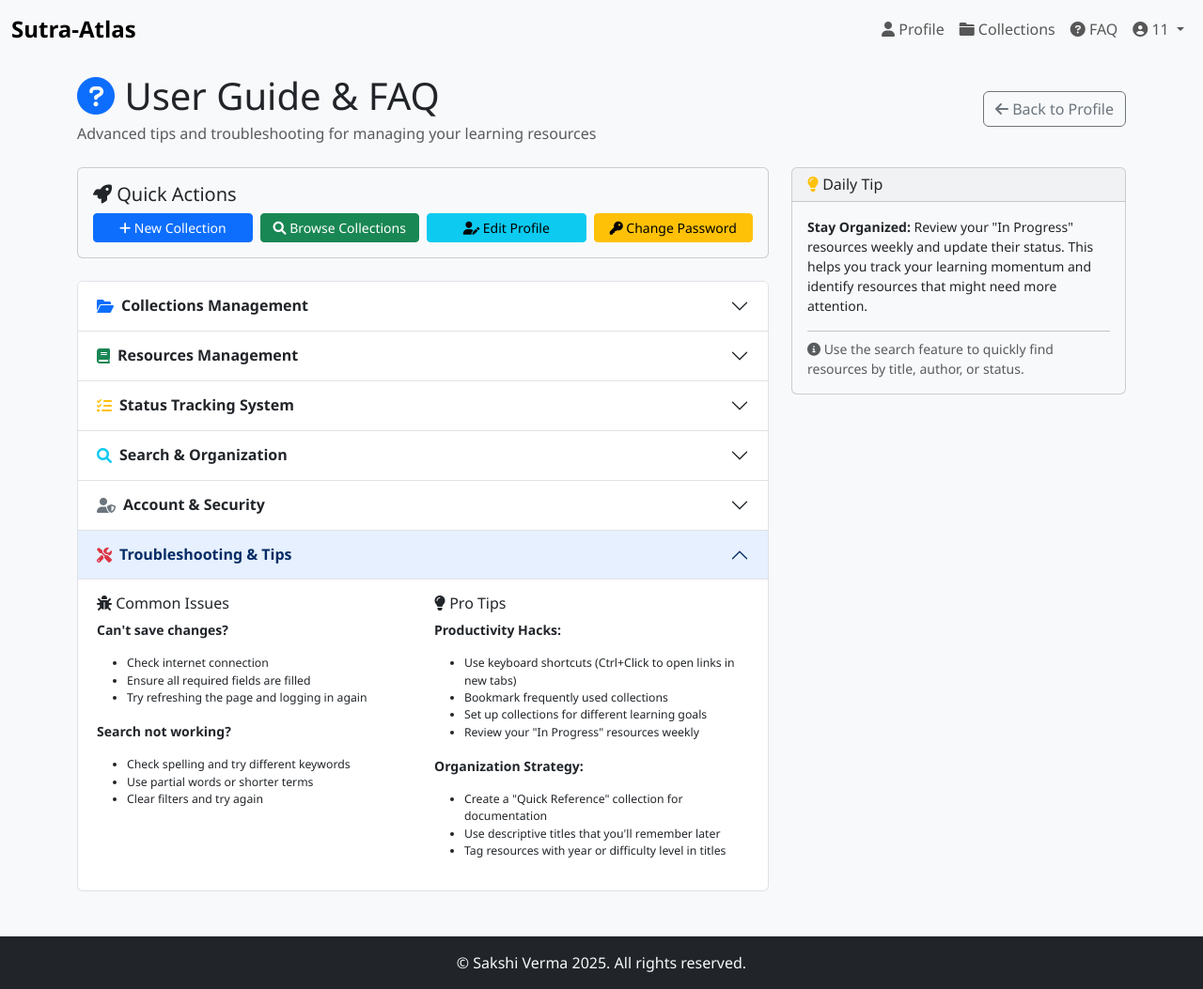
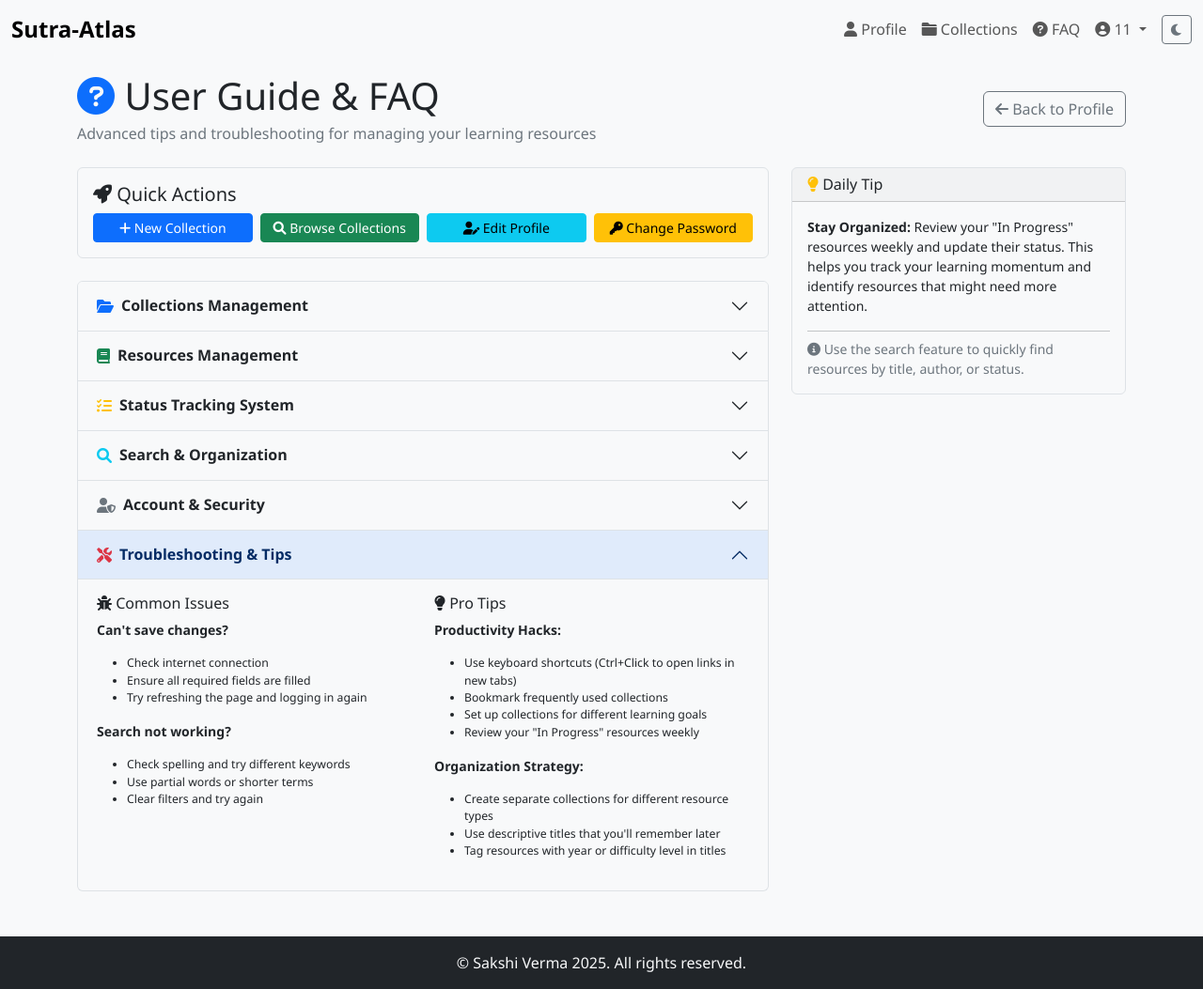
Before and after one commit to d-sakshiway/sutraAtlas, a Flask app: page /faq in a window 1280 px wide, after a click on "Troubleshooting & Tips". Shown: the whole page at 94% size. Run offline with Flask 2, Linux system fonts and the light colour scheme; a user stored in the database is signed in.

Commit message:
added readme; dark mode

```diff
--- a/app/static/style.css
+++ b/app/static/style.css
@@ -1,7 +1,26 @@
+
+
+/* CSS Variables for Dark Mode Support */
+:root {
+  --bs-body-bg: #f8f9fa;
+  --bs-body-color: #212529;
+  --bs-border-color: #dee2e6;
+  --custom-card-bg: #ffffff;
+  --custom-muted: #6c757d;
+}
+
+[data-bs-theme="dark"] {
+  --bs-body-bg: #212529;
+  --bs-body-color: #adb5bd;
+  --bs-border-color: #495057;
+  --custom-card-bg: #343a40;
+  --custom-muted: #adb5bd;
+}
+
 body {
   font-family: 'Segoe UI', Tahoma, Geneva, Verdana, sans-serif;
-  background: #f8f9fa;
-  color: #212529;
+  background: var(--bs-body-bg) !important;
+  color: var(--bs-body-color) !important;
 }
 
 /* Navbar fixes */
@@ -44,6 +63,37 @@ body {
   transform: translate3d(0px, 0px, 0px) !important;
 }
 
+/* Dark Mode Compatibility */
+.card {
+  background-color: var(--custom-card-bg) !important;
+  border-color: var(--bs-border-color) !important;
+}
+
+.text-muted {
+  color: var(--custom-muted) !important;
+}
+
+.bg-light {
+  background-color: var(--bs-gray-100) !important;
+}
+
+[data-bs-theme="dark"] .bg-light {
+  background-color: var(--bs-gray-800) !important;
+  color: var(--bs-body-color) !important;
+}
+
+[data-bs-theme="dark"] .navbar-light {
+  background-color: var(--bs-dark) !important;
+}
+
+[data-bs-theme="dark"] .table-hover tbody tr:hover {
+  background-color: rgba(255, 255, 255, 0.075) !important;
+}
+
+[data-bs-theme="dark"] .accordion-button:not(.collapsed) {
+  background-color: rgba(255, 255, 255, 0.1) !important;
+}
+
 /* Ensure dropdown-menu-end works properly */
 .navbar-nav .dropdown-menu-end {
   --bs-position: end;
@@ -74,7 +124,7 @@ main {
 }
 
 .muted {
-  color: #6c757d;
+  color: var(--custom-muted) !important;
   font-size: 0.875rem;
 }
 
--- a/app/templates/faq.html
+++ b/app/templates/faq.html
@@ -143,17 +143,14 @@
                   <span class="badge bg-success me-2">Completed</span>
                   <small>Finished reading/studying this resource</small>
                 </div>
-                <div class="d-flex align-items-center mb-2">
-                  <span class="badge bg-info me-2">Reference</span>
-                  <small>Keep for future reference or lookup</small>
-                </div>
+
               </div>
               <div class="col-md-6">
                 <h6><i class="fas fa-chart-line"></i> Best Practices</h6>
                 <ul class="small">
                   <li><strong>Update regularly:</strong> Change status as you progress</li>
                   <li><strong>Use "Paused" wisely:</strong> For resources you intend to resume</li>
-                  <li><strong>"Reference" status:</strong> For documentation, manuals, lookup resources</li>
+
                   <li><strong>Review "Completed":</strong> Periodically review finished resources</li>
                 </ul>
                 <div class="alert alert-success alert-sm mt-3">
@@ -273,7 +270,7 @@
                   </ul>
                   <p><strong>Organization Strategy:</strong></p>
                   <ul class="small">
-                    <li>Create a "Quick Reference" collection for documentation</li>
+                    <li>Create separate collections for different resource types</li>
                     <li>Use descriptive titles that you'll remember later</li>
                     <li>Tag resources with year or difficulty level in titles</li>
                   </ul>
--- a/app/templates/layout.html
+++ b/app/templates/layout.html
@@ -18,6 +18,9 @@
           <ul class="navbar-nav ms-auto" id="nav-links">
             <!-- populated by JS -->
           </ul>
+          <button class="btn btn-outline-secondary btn-sm ms-2" id="theme-toggle" title="Toggle Dark Mode">
+            <i class="fas fa-moon" id="theme-icon"></i>
+          </button>
         </div>
       </div>
     </nav>
@@ -122,6 +125,29 @@
         }
       }
 
+      // Dark mode toggle functionality
+      const themeToggle = document.getElementById('theme-toggle');
+      const themeIcon = document.getElementById('theme-icon');
+      const currentTheme = localStorage.getItem('theme') || 'light';
+
+      if (currentTheme === 'dark') {
+        document.documentElement.setAttribute('data-bs-theme', 'dark');
+        themeIcon.className = 'fas fa-sun';
+      }
+
+      themeToggle.addEventListener('click', () => {
+        const theme = document.documentElement.getAttribute('data-bs-theme');
+        if (theme === 'dark') {
+          document.documentElement.setAttribute('data-bs-theme', 'light');
+          themeIcon.className = 'fas fa-moon';
+          localStorage.setItem('theme', 'light');
+        } else {
+          document.documentElement.setAttribute('data-bs-theme', 'dark');
+          themeIcon.className = 'fas fa-sun';
+          localStorage.setItem('theme', 'dark');
+        }
+      });
+
       // Initialize navigation and then ensure dropdowns work
       async function initializeNav() {
         await updateNav();
--- a/app/templates/public_faq.html
+++ b/app/templates/public_faq.html
@@ -37,7 +37,7 @@
                   <ul>
                     <li><i class="fas fa-folder text-primary"></i> <strong>Collections:</strong> Organize resources by subject, project, or any category</li>
                     <li><i class="fas fa-book text-success"></i> <strong>Resource Management:</strong> Store and track books, articles, videos, and more</li>
-                    <li><i class="fas fa-tags text-warning"></i> <strong>Status Tracking:</strong> Track your progress (To Read, Reading, Read, Reference)</li>
+                    <li><i class="fas fa-tags text-warning"></i> <strong>Status Tracking:</strong> Track your progress (Not Started, In Progress, Paused, Completed)</li>
                     <li><i class="fas fa-search text-info"></i> <strong>Search & Filter:</strong> Quickly find what you're looking for</li>
                     <li><i class="fas fa-user-circle text-secondary"></i> <strong>Personal Dashboard:</strong> Your personalized learning workspace</li>
                   </ul>
@@ -145,7 +145,7 @@
             <div class="col-md-6 mb-3">
               <div class="feature-box p-3 border rounded">
                 <h5 class="text-warning"><i class="fas fa-tasks"></i> Progress Monitoring</h5>
-                <p class="mb-0">Track your learning progress with status indicators: To Read, Reading, Read, Reference.</p>
+                <p class="mb-0">Track your learning progress with status indicators: Not Started, In Progress, Paused, and Completed.</p>
               </div>
             </div>
             <div class="col-md-6 mb-3">
```
Also changed, not shown: README.md (added), instance/sutra_atlas.db.
